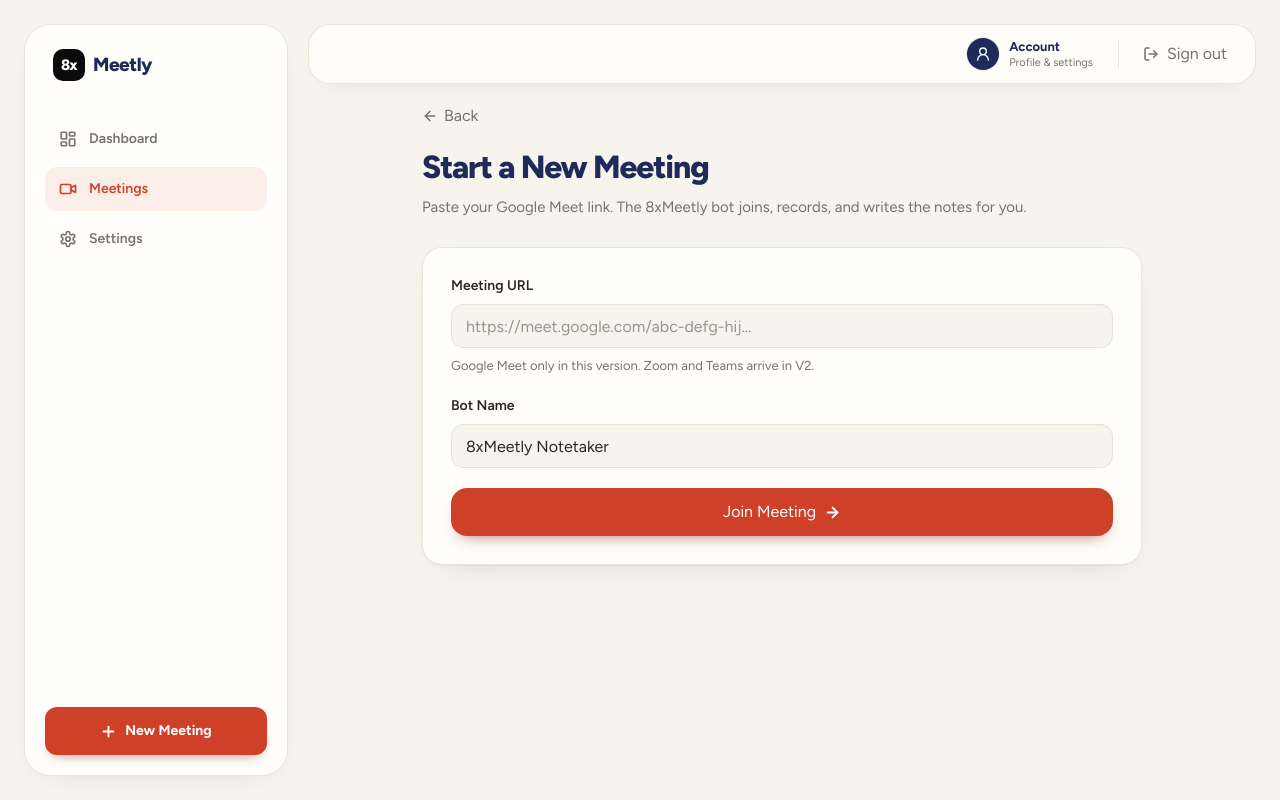
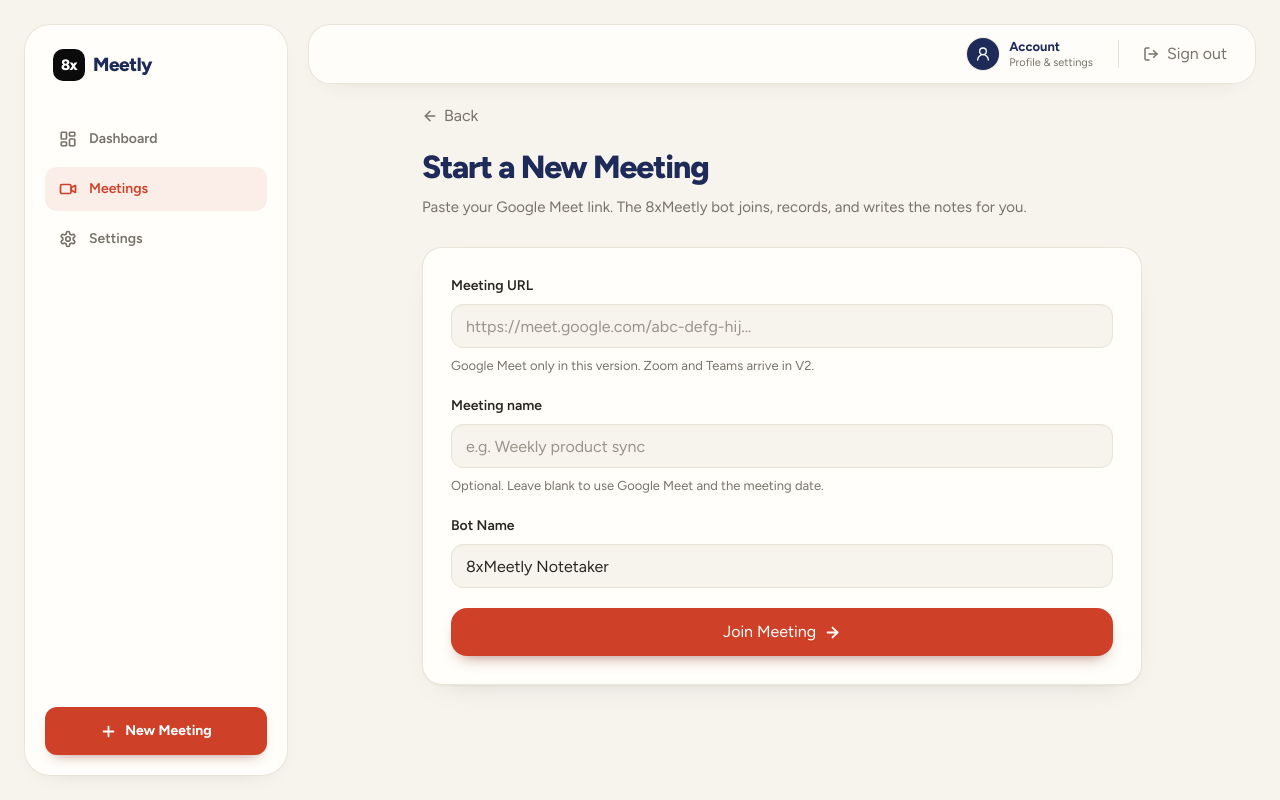
Before and after one commit to dawgdevv/8xMeetly, a Next.js app: page /dashboard/meetings/new in a window 1280 px wide. Built offline with nearby package versions, Linux system fonts and the light colour scheme; no server answers.

Commit message:
feat(meetings): implement formatMeetingTitle utility for consistent meeting title formatting

```diff
--- a/app/api/meetings/route.ts
+++ b/app/api/meetings/route.ts
@@ -2,6 +2,7 @@
 import { z } from "zod";
 import { createClient, getUserId } from "@/lib/supabase/server";
 import { isValidMeetingUrl } from "@/lib/utils/meetings";
+import { formatMeetingTitle } from "@/lib/utils/format";
 import {
   isMeetingBaasConfigured,
   joinMeetingViaBaas,
@@ -46,7 +47,7 @@
     .from("meetings")
     .insert({
       user_id: userId,
-      title: title ?? null,
+      title: formatMeetingTitle(title, new Date()),
       meeting_url: meetingUrl,
       status: "scheduled",
     })
--- a/app/dashboard/meetings/[id]/ask/page.tsx
+++ b/app/dashboard/meetings/[id]/ask/page.tsx
@@ -6,6 +6,7 @@
 import { WorkspaceHeader } from "@/components/meetings/workspace-header";
 import { AskPanel } from "@/components/meetings/ask-panel";
 import { createClient } from "@/lib/supabase/server";
+import { formatMeetingTitle } from "@/lib/utils/format";
 
 export default async function AskPage({
   params,
@@ -36,7 +37,7 @@
       <LiveRefresher meetingId={id} active={!terminal} />
       <WorkspaceHeader
         meetingId={id}
-        title={(meeting.title as string | null) ?? "Untitled meeting"}
+        title={formatMeetingTitle(meeting.title as string | null, String(meeting.created_at))}
         status={status}
         createdAt={String(meeting.created_at)}
         durationSeconds={(meeting.duration_seconds as number | null) ?? null}
--- a/app/dashboard/meetings/[id]/page.tsx
+++ b/app/dashboard/meetings/[id]/page.tsx
@@ -17,6 +17,7 @@
 import { LiveRefresher } from "@/components/meetings/live-refresher";
 import { WorkspaceHeader } from "@/components/meetings/workspace-header";
 import { createClient } from "@/lib/supabase/server";
+import { formatMeetingTitle } from "@/lib/utils/format";
 import { formatTimestamp } from "@/lib/utils/meetings";
 import { cn } from "@/lib/utils";
 
@@ -138,7 +139,7 @@
       <LiveRefresher meetingId={id} active={!done && meeting.status !== "failed"} />
       <WorkspaceHeader
         meetingId={id}
-        title={meeting.title ?? "Untitled meeting"}
+        title={formatMeetingTitle(meeting.title, meeting.created_at)}
         status={meeting.status}
         createdAt={meeting.created_at}
         durationSeconds={meeting.duration_seconds}
--- a/app/dashboard/meetings/[id]/transcript/page.tsx
+++ b/app/dashboard/meetings/[id]/transcript/page.tsx
@@ -6,6 +6,7 @@
 import { WorkspaceHeader } from "@/components/meetings/workspace-header";
 import { TranscriptSearch } from "@/components/transcript/transcript-search";
 import { createClient } from "@/lib/supabase/server";
+import { formatMeetingTitle } from "@/lib/utils/format";
 
 type MeetingState = {
   title: string | null;
@@ -69,7 +70,7 @@
       <LiveRefresher meetingId={id} active={!terminal} />
       <WorkspaceHeader
         meetingId={id}
-        title={meeting.title ?? "Untitled meeting"}
+        title={formatMeetingTitle(meeting.title, meeting.created_at)}
         status={meeting.status}
         createdAt={meeting.created_at}
         durationSeconds={meeting.duration_seconds}
--- a/app/dashboard/meetings/new/page.tsx
+++ b/app/dashboard/meetings/new/page.tsx
@@ -13,6 +13,7 @@
 export default function NewMeetingPage() {
   const router = useRouter();
   const [meetingUrl, setMeetingUrl] = useState("");
+  const [title, setTitle] = useState("");
   const [botName, setBotName] = useState("8xMeetly Notetaker");
   const [urlError, setUrlError] = useState<string | null>(null);
   const [error, setError] = useState<string | null>(null);
@@ -31,7 +32,7 @@
       const res = await fetch("/api/meetings", {
         method: "POST",
         headers: { "Content-Type": "application/json" },
-        body: JSON.stringify({ meetingUrl: meetingUrl.trim(), botName }),
+        body: JSON.stringify({ meetingUrl: meetingUrl.trim(), botName, title: title.trim() }),
       });
       const json = await res.json();
       if (!res.ok) throw new Error(json.error ?? "Failed to create meeting.");
@@ -79,6 +80,22 @@
               placeholder="https://meet.google.com/abc-defg-hij…"
             />
           </Field>
+          <Field
+            label="Meeting name"
+            htmlFor="meeting-title"
+            hint="Optional. Leave blank to use Google Meet and the meeting date."
+          >
+            <Input
+              id="meeting-title"
+              name="meeting-title"
+              type="text"
+              autoComplete="off"
+              maxLength={200}
+              value={title}
+              onChange={(e) => setTitle(e.target.value)}
+              placeholder="e.g. Weekly product sync"
+            />
+          </Field>
           <Field label="Bot Name" htmlFor="bot-name">
             <Input
               id="bot-name"
--- a/components/dashboard/meeting-card.tsx
+++ b/components/dashboard/meeting-card.tsx
@@ -3,7 +3,7 @@
 import { Card } from "@/components/ui/card";
 import { StatusBadge } from "@/components/ui/badge";
 import { formatDuration } from "@/lib/utils/meetings";
-import { formatMeetingDate } from "@/lib/utils/format";
+import { formatMeetingDate, formatMeetingTitle } from "@/lib/utils/format";
 
 export function MeetingCard({
   id,
@@ -20,6 +20,8 @@
   createdAt: string;
   actionCount?: number;
 }) {
+  const displayTitle = formatMeetingTitle(title, createdAt);
+
   return (
     <Link
       href={`/dashboard/meetings/${id}`}
@@ -31,12 +33,12 @@
           className="hidden h-11 w-11 shrink-0 items-center justify-center rounded-[15px] bg-ink/[0.06] text-ink sm:flex"
         >
           <span className="text-sm font-extrabold">
-            {(title ?? "U").charAt(0).toUpperCase()}
+            {displayTitle.charAt(0).toUpperCase()}
           </span>
         </span>
         <span className="min-w-0 flex-1">
           <span className="block truncate text-[15px] font-bold text-ink">
-            {title ?? "Untitled meeting"}
+            {displayTitle}
           </span>
             <span className="mt-1 block truncate text-[13px] font-medium text-muted">
             {formatMeetingDate(createdAt)} · {formatDuration(durationSeconds)}
--- a/lib/utils/format.ts
+++ b/lib/utils/format.ts
@@ -15,6 +15,11 @@
   return dateTimeFormatter.format(new Date(value));
 }
 
+export function formatMeetingTitle(title: string | null | undefined, createdAt: Date | string): string {
+  const cleanedTitle = title?.trim();
+  return cleanedTitle || `Google Meet · ${formatMeetingDate(createdAt)}`;
+}
+
 export function greetingForHour(hour: number): string {
   if (hour < 12) return "Good morning";
   if (hour < 18) return "Good afternoon";
```
